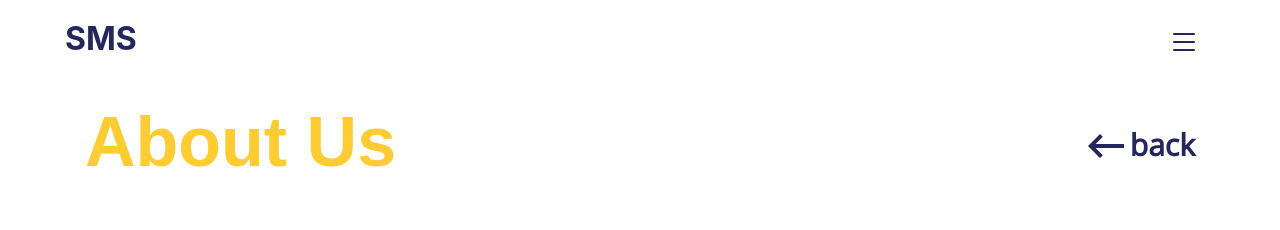
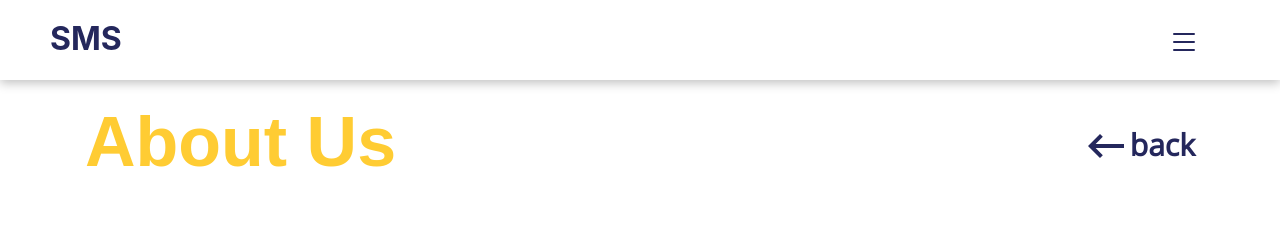
Before and after one commit to NaufalRafi-hub/websms, a React (Create React App) app in the folder websms/: page /aboutus in a window 1280 px wide. Shown: the top 230 px of the page. Built offline with nearby package versions, Linux system fonts and the light colour scheme; a web font is replaced by a local one.

Commit message:
fixing some bug on navbar about us page & change language

```diff
--- a/websms/src/Components/AboutusComp/index.js
+++ b/websms/src/Components/AboutusComp/index.js
@@ -11,7 +11,7 @@ const AboutusComp = () => {
         <div className="container">
             <Row className="justify-content-md-center">
                 <Col className="sub-about" >
-                    <h1>About Us</h1>
+                    <h1>Tentang Kami</h1>
                     <div className="img-about">
                         <img src={aboutus} alt="Kantor" className="img-about2" width="400"/>
                     </div>
--- a/websms/src/Components/ContactusComp/index.js
+++ b/websms/src/Components/ContactusComp/index.js
@@ -15,7 +15,7 @@ const ContactusComp = () => {
   return (
     <div className='contact-us'>
       <div className='side-contact'>
-        <h1>Contact Us</h1>
+        <h1>Kontak Kami</h1>
         <div className='side-contact-2'>
           <h2>
             Jl. Aria Putra No. 8 RT 01 / RW 06 <br />
--- a/websms/src/Components/ContentOW/index.js
+++ b/websms/src/Components/ContentOW/index.js
@@ -1,4 +1,4 @@
-import React, { useState, useEffect, useRef } from "react";
+import React, {useEffect} from "react";
 import imageSlider from "../Carousel/imageSlider";
 import { useParams } from "react-router-dom";
 import { useAnimation } from "framer-motion";
--- /dev/null
+++ b/websms/src/Components/Navbar/NavbarElements.js
@@ -0,0 +1,64 @@
+import styled from 'styled-components'
+import { BsList } from "react-icons/bs";
+import { NavLink as Link } from "react-router-dom";
+export const NavWrap = styled.div`
+  // background: white;
+  background: ${({url}) => (url === "/aboutus" ? "white" : "transparent")};
+  height: 80px;
+  display: block;
+  font-weight: 700;
+  z-index: 998;
+  top: 0;
+  position: fixed;
+  width: 100%;
+  box-shadow: ${({url}) => (url === "/aboutus" ? "0px 3px 10px rgba(0, 0, 0, 0.25)" : "")};
+`
+export const Nav = styled.nav`
+    display: flex;
+`;
+
+export const NavLink = styled(Link)`
+    color: #24275c;
+    font-size: 2rem;
+    display: flex;
+    align-items: center;
+    text-decoration: none;
+    cursor: pointer;
+    margin-left: 50px;
+    margin-top: 15px;
+    outline: none;
+    background: transparent;
+    border: transparent;
+    &:hover {
+      text-decoration: none;
+      outline: none;
+      color: #ffcc33;
+    }
+
+    @media screen and (max-width:600px) and (min-width: 319px) {
+        // position: fixed;
+        // top: 18px;
+        margin-left: 18px;
+    }
+`;
+
+export const NavIcon = styled.div`
+  position: fixed;
+  top: 26px;
+  right: 80px;
+  cursor: pointer;
+  color: #24275c;
+    @media screen and (max-width:600px) and (min-width: 319px) {
+        right: 25px;
+    }
+    &:hover {
+      color: #ffcc33;
+    }
+
+`;
+
+export const Bars = styled(BsList)`
+  font-size: 2rem;
+
+//   transform: translate(-50%, -15%);
+`;
--- a/websms/src/Components/Navbar/index.js
+++ b/websms/src/Components/Navbar/index.js
@@ -1,69 +1,19 @@
 import React from "react";
-import styled from "styled-components";
-import { Row, Col } from "react-bootstrap";
-import { NavLink as Link } from "react-router-dom";
-import { BsList } from "react-icons/bs";
-
-export const Nav = styled.nav`
-    background: #24275c;
-    height: 80px;
-    display: flex;
-    font-weight: 700;
-    z-index: 998;
-    position: fixed;
-`;
-
-export const NavLink = styled(Link)`
-    color: #24275c;
-    font-size: 2rem;
-    display: flex;
-    align-items: center;
-    text-decoration: none;
-    cursor: pointer;
-    margin-left: 50px;
-    position: fixed;
-    top: 15px;
-    outline: none;
-    background: transparent;
-    border: transparent;
-    &:hover {
-      text-decoration: none;
-      outline: none;
-      color: #ffcc33;
-    }
-
-    @media screen and (max-width:600px) and (min-width: 319px) {
-        position: fixed;
-        top: 18px;
-        margin-left: 18px;
-    }
-`;
-
-export const NavIcon = styled.div`
-  position: fixed;
-  top: 26px;
-  right: 80px;
-  cursor: pointer;
-  color: #24275c;
-    @media screen and (max-width:600px) and (min-width: 319px) {
-        right: 25px;
-    }
-    &:hover {
-      color: #ffcc33;
-    }
-
-`;
-
-export const Bars = styled(BsList)`
-  font-size: 2rem;
-
-//   transform: translate(-50%, -15%);
-`;
+import { useLocation } from "react-router-dom";
+import {
+  NavWrap,
+  Nav,
+  NavIcon,
+  NavLink,
+  Bars
+} from "./NavbarElements";
 
 
 const Navbar = ({ toggle }) => {
+  const location = useLocation()
+  const loc = location.pathname
   return (
-    <div className="container-fluid" style={{background:"white"}}>
+    <NavWrap url={loc}>
         <Nav>
           <NavLink to="/">SMS</NavLink>
           <NavIcon onClick={toggle}>
@@ -72,7 +22,7 @@ const Navbar = ({ toggle }) => {
                 </div>
           </NavIcon>
         </Nav>
-    </div>
+    </NavWrap>
   );
 };
 
--- a/websms/src/Components/OurWorkComp/index.js
+++ b/websms/src/Components/OurWorkComp/index.js
@@ -46,7 +46,7 @@ const OurWorkComp = () => {
   return (
     <div className='wrapper'>
       <div className='title'>
-        <h1>Our Work</h1>
+        <h1>Produk Kami</h1>
       </div>
       <div className='aside'>
         <ul className='option'>
--- a/websms/src/Components/ServicesComp/index.js
+++ b/websms/src/Components/ServicesComp/index.js
@@ -9,7 +9,7 @@ const ServicesComp = () => {
     <div className='container sub-services'>
       <div className='desktop'>
         <div className='judul row justify-content-start'>
-          <h1>Services</h1>
+          <h1>Layanan</h1>
         </div>
         <div className='content'>
           {/* row pertama */}
@@ -160,7 +160,7 @@ const ServicesComp = () => {
         </div>
       </div>
       <div className='mobile'>
-        <h1>Services</h1>
+        <h1>Layanan</h1>
         <SliderServices imageSlider={imageSlider} />
       </div>
     </div>
--- a/websms/src/Components/SidebarComp/SidebarComp.js
+++ b/websms/src/Components/SidebarComp/SidebarComp.js
@@ -1,9 +1,6 @@
 import styled from 'styled-components'
 import {BsX} from 'react-icons/bs'
 
-const media = {
-    mobile: '@media(max-width: 400px)'
-}
 
 export const SidebarContainer = styled.aside`
     position: fixed;
```
Also changed, not shown: websms/src/pages/styles-home.css (+8 -0 lines).
